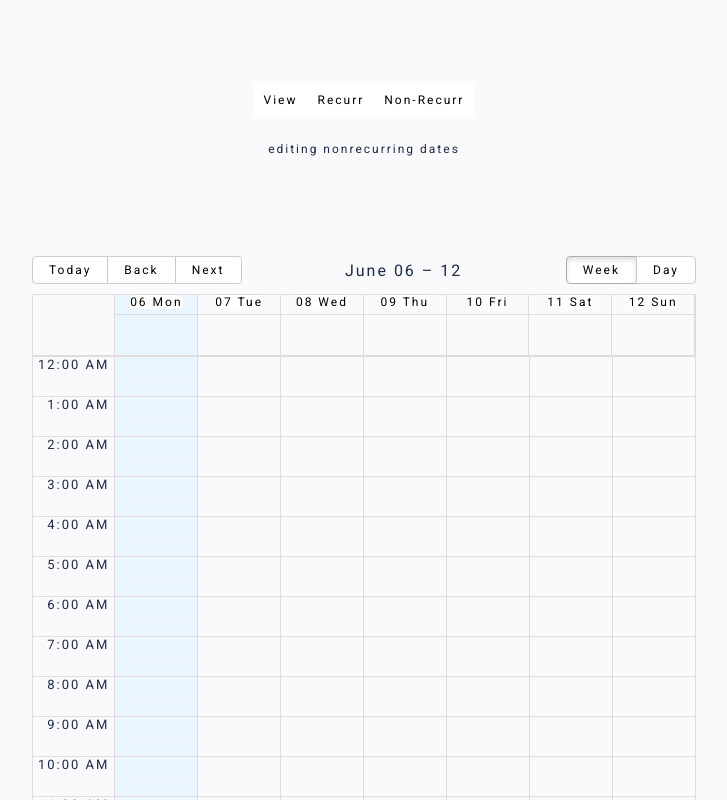
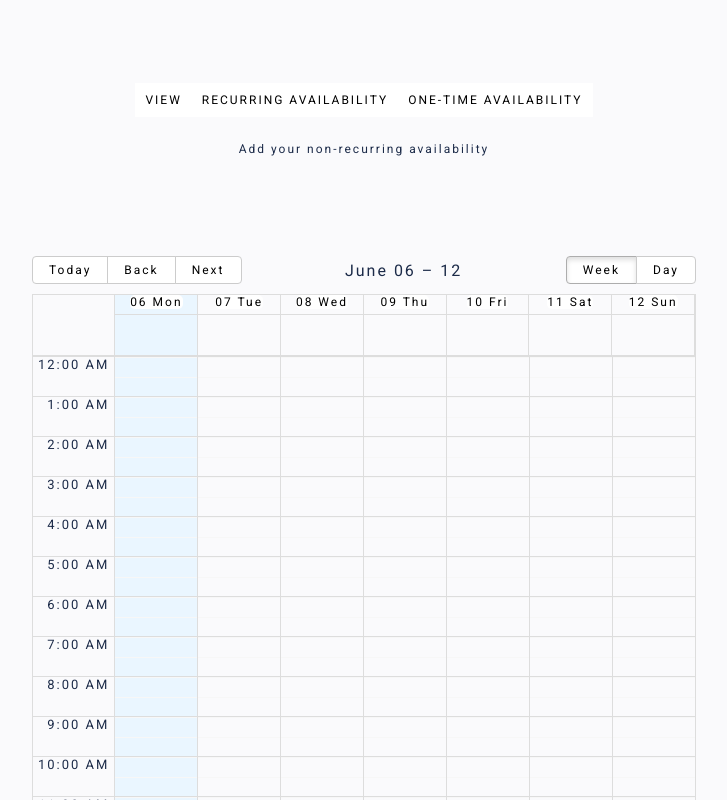
Before and after one commit to UTSCCSCC01/finalprojects22-the-big-result, a React (Create React App) app in the folder frontend/: page /p/calendar in a window 1280 px wide. Shown: the top 800 px of the page, without its empty margins (276-1003 px from the left). Built offline with nearby package versions, Linux system fonts and the light colour scheme; no server answers.

Commit message:
THEB-7 started calendar custom  weekly navigation

```diff
--- a/frontend/src/components/Calender/ProfessionalCalendar/ProfCalender.jsx
+++ b/frontend/src/components/Calender/ProfessionalCalendar/ProfCalender.jsx
@@ -17,6 +17,14 @@ const localizer = momentLocalizer(moment);
 
 const DragAndDropCalendar = withDragAndDrop(Calendar);
 
+export const navigateContants = {
+  PREVIOUS: 'PREV',
+  NEXT: 'NEXT',
+  TODAY: 'TODAY',
+  DATE: 'DATE'
+};
+
+// todo: put this in export block
 // constants
 const RECURRING = "RECURRING";
 const NONRECURR = "NON-RECURRING";
@@ -205,26 +213,31 @@ function ProfCalender() {
     // UGLY: how to merge availabilities here?
   }
 
+  const onNavigate2 =(date, view) => {
+    console.log('NAVIGATING >>>', date, view);
+  }
+
 
   // setEventsToRecurr(allAvailabililties) resets the recurr view if not submitting
   return (
     <div>
       <div className="tabs">
         <button className="tab active" onClick={() => {setMode(VIEW); setEventsToRecurr(allAvailabililties)}}>
-          View
+          VIEW
         </button>
         <button className="tab" onClick={() => {setMode(RECURRING)}}>
-          Recurr
+          RECURRING AVAILABILITY
         </button>
         <button className="tab" onClick={() => {setMode(NONRECURR)}}>
-          Non-Recurr
+          ONE-TIME AVAILABILITY
         </button>
       </div>
       {/* todo: no overlap */}
 
       {mode==VIEW && (
       <div>
-        <p>editing {mode==RECURRING ? 'recurring' : 'nonrecurring'} dates</p>
+        <p>{mode==RECURRING ? 'Edit your weekly recurring availability' :
+        'Add your non-recurring availability'}</p>
         <div className="prof-calender">
           <Calendar
             views={["week", "day"]}
@@ -234,6 +247,7 @@ function ProfCalender() {
             events={concatEvents(allAvailabililties, bookings)}
             style={{ height: "100vh" }}
             eventPropGetter={(eventStyleGetter)}
+            onNavigate={onNavigate2}
           />
         </div>
       </div>
```
Also changed, not shown: 1 other file (tests, documents, lock files or other folders).
